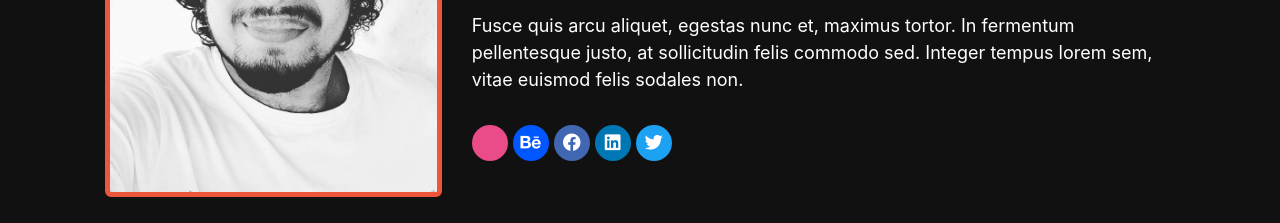
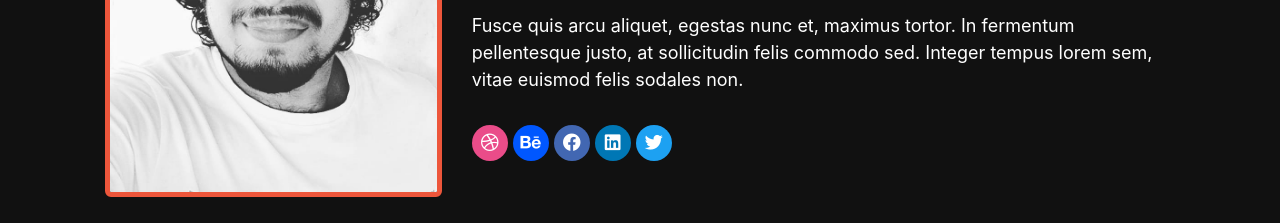
Before and after one commit to Rahul255/InCTFConReact, a React (Create React App) app: page /guest_speaker in a window 1280 px wide. Shown: the part 940-1163 px from the top of the page. Built offline with nearby package versions, Linux system fonts and the light colour scheme.

Commit message:
file added

```diff
--- a/src/Components/guest_speakers/Guest_Speaker.js
+++ b/src/Components/guest_speakers/Guest_Speaker.js
@@ -56,7 +56,7 @@ function Guest_Speaker() {
                                     sollicitudin felis commodo sed. Integer tempus lorem sem, vitae euismod felis sodales non.
                                 </p>
                                 <div class="guest-links">
-                                    <a href="https://twitter.com/inctf"><i class="fa fa-dribbble"></i></a>
+                                    <a href="https://twitter.com/inctf"><i class="fab fa-dribbble"></i></a>
                                     <a href="https://twitter.com/inctf" class="behance"><i class="fab fa-behance"></i></a>
                                     <a href="https://twitter.com/inctf" class="facebook"><i class="fab fa-facebook"></i></a>
                                     <a href="https://twitter.com/inctf" class="linkedin"><i class="fab fa-linkedin"></i></a>
```
